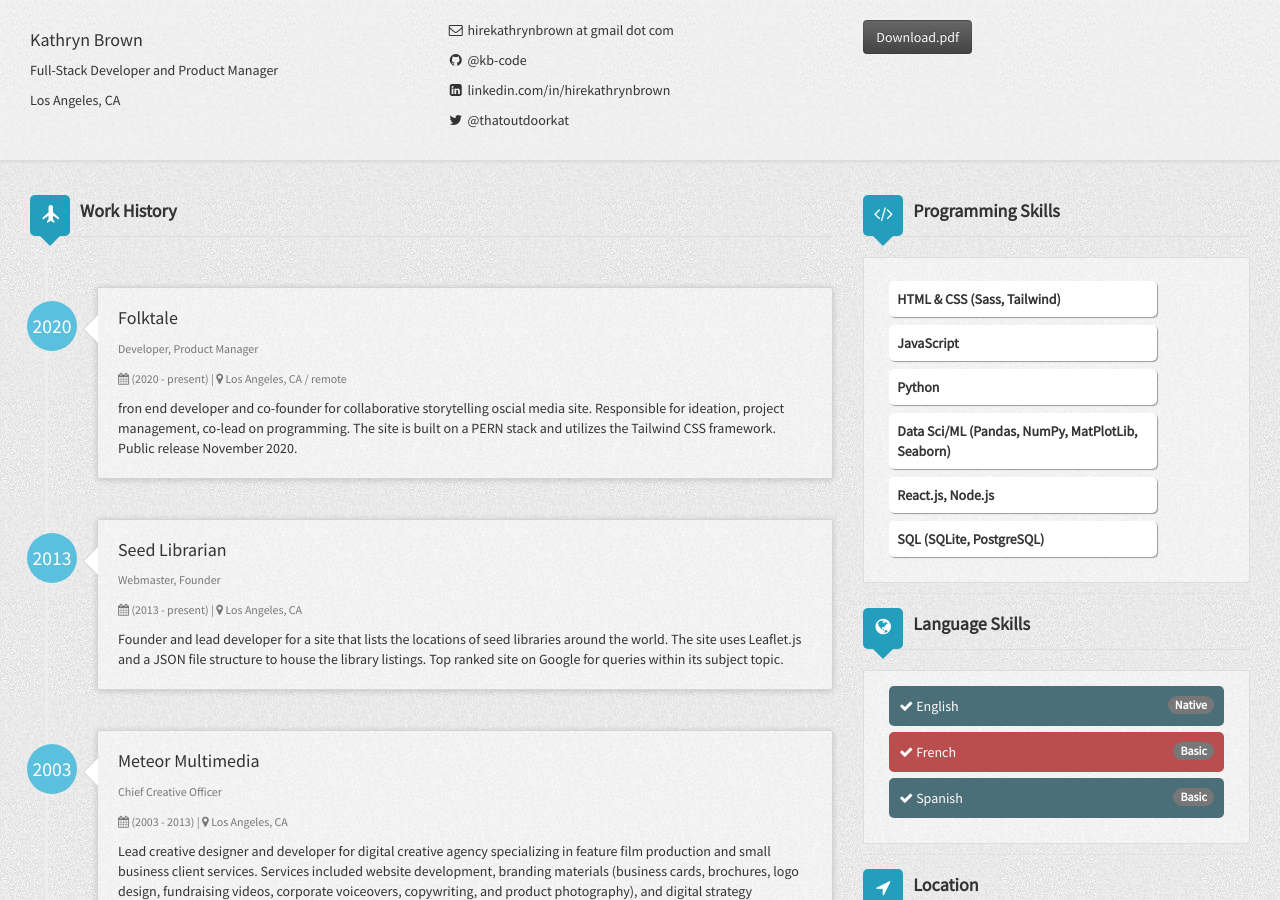
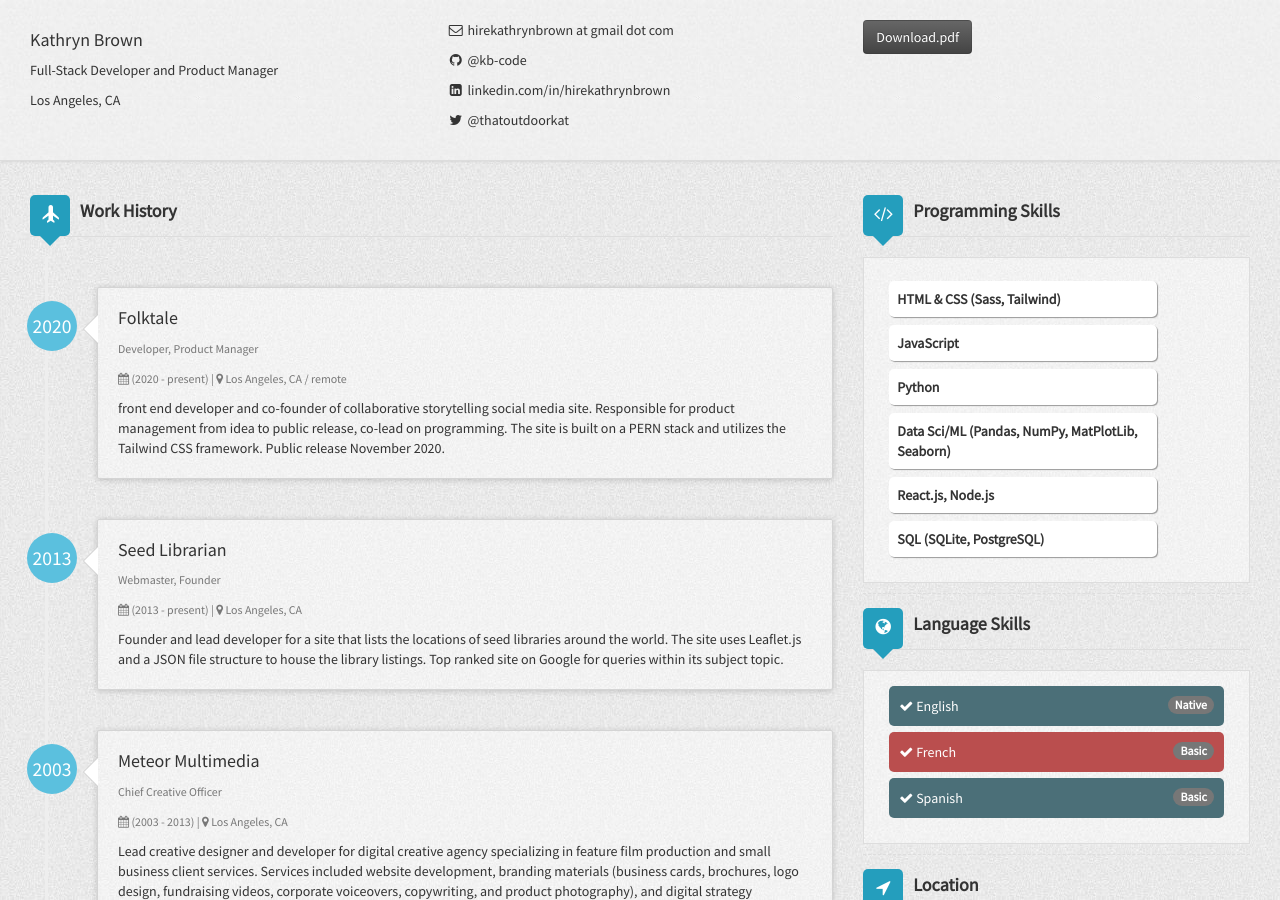
Before and after one commit to kb-code/resume, a Jekyll site: the page built from index.html, in a window 1280 px wide and 900 px high. Built offline with Jekyll 4.4.1, drawn with Linux system fonts in a browser that asks for light colours; nearby versions of some CDN libraries.

Commit message:
correct typography error

```diff
--- a/_config.yml
+++ b/_config.yml
@@ -33,7 +33,7 @@ author:
       title: Developer, Product Manager
       started: 2020
       duration: (2020 - present)
-      description: fron end developer and co-founder for collaborative storytelling oscial media site. Responsible for ideation, project management, co-lead on programming. The site is built on a PERN stack and utilizes the Tailwind CSS framework. Public release November 2020.
+      description: front end developer and co-founder of collaborative storytelling social media site. Responsible for product management from idea to public release, co-lead on programming. The site is built on a PERN stack and utilizes the Tailwind CSS framework. Public release November 2020.
     - work2:
       company: Seed Librarian
       location: Los Angeles, CA
```
